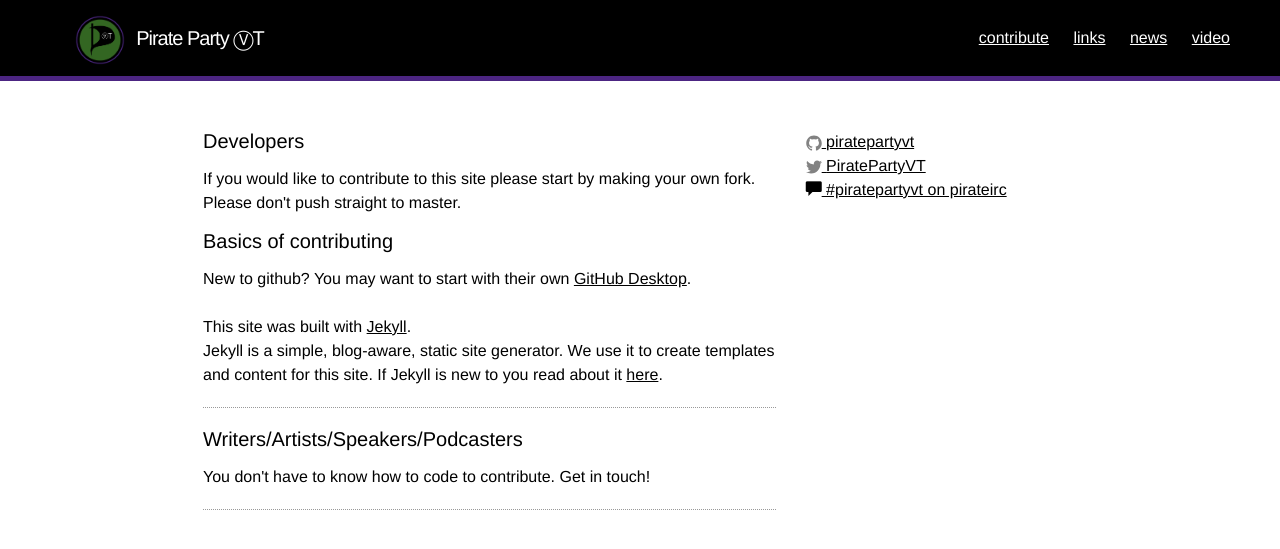
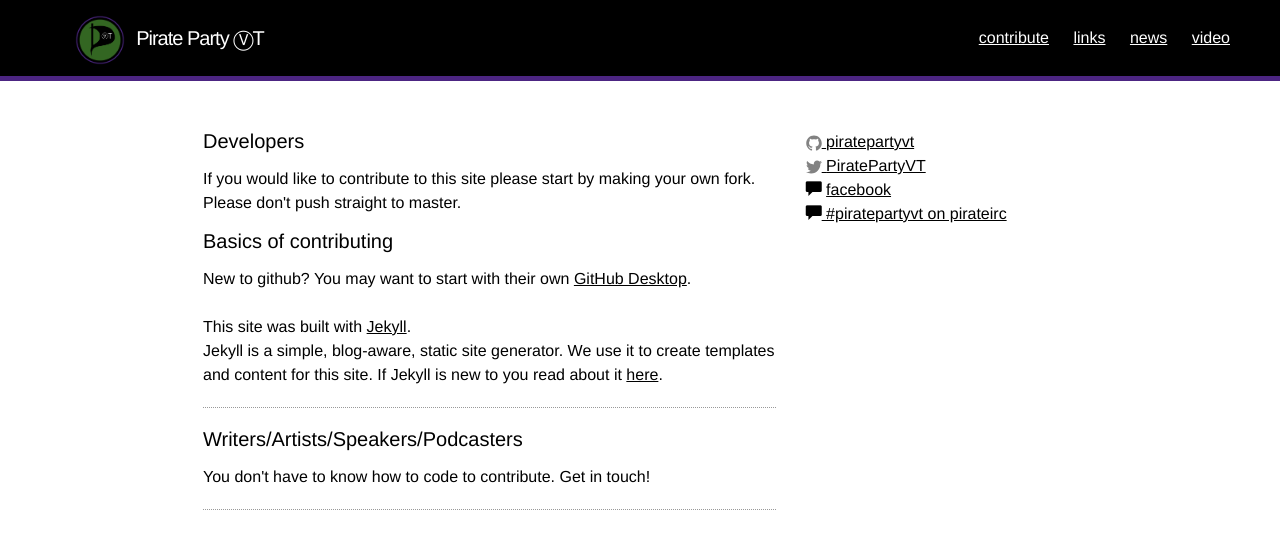
Before and after one commit to PiratePartyVT/piratepartyvt.github.io, a Jekyll site: the page built from contribute.md, in a window 1280 px wide and 900 px high. Shown: the top 549 px of the window. Built offline with Jekyll 4.4.1, drawn with Linux system fonts in a browser that asks for light colours.

Commit message:
facebook links

```diff
--- a/_includes/footer.html
+++ b/_includes/footer.html
@@ -18,6 +18,9 @@
           {% if site.twitter_username %}
           <li>
             {% include icon-twitter.html username=site.twitter_username %}
+          </li>
+          <li>
+            <span class="glyphicon glyphicon-comment"></span> <a href="https://www.facebook.com/Pirate-Party-Vermont-1686998118216983/" title="Pirateirc IRC" target="_blank">facebook</a>
           </li>
           {% endif %}
 
--- a/contribute.md
+++ b/contribute.md
@@ -32,5 +32,6 @@ permalink: /contribute/
   {% if site.twitter_username %}
     {% include icon-twitter.html username=site.twitter_username %}<br/>
   {% endif %}
+  <span class="glyphicon glyphicon-comment"></span> <a href="https://www.facebook.com/Pirate-Party-Vermont-1686998118216983/" title="Pirateirc IRC" target="_blank">facebook</a><br/>
   <span class="glyphicon glyphicon-comment"></span><a href="https://webchat.pirateirc.net/?nick=&channels=piratepartyvt" title="Pirateirc IRC" target="_blank"> #{{site.pirateirc_channel}} on pirateirc</a><br/>
 </div>
```
